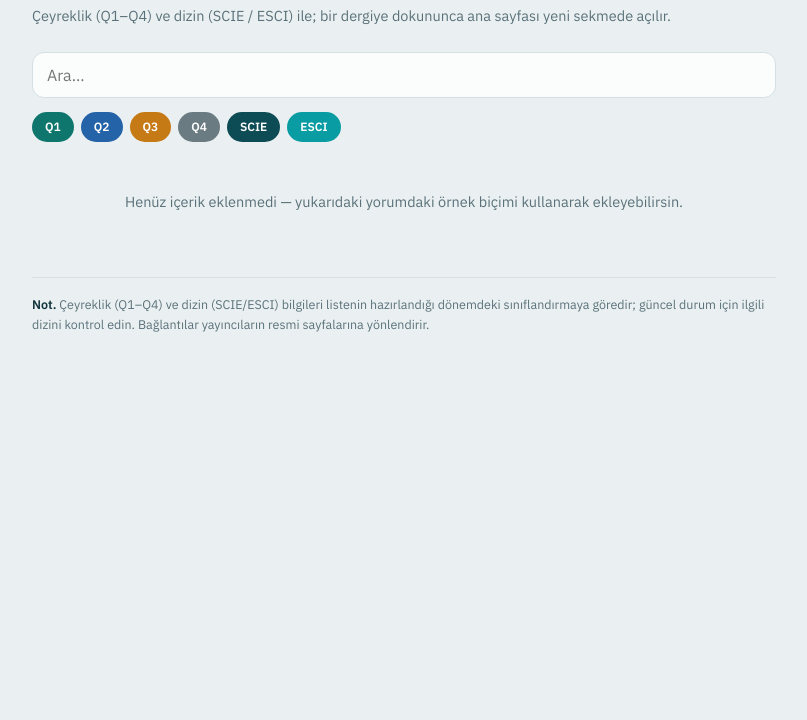
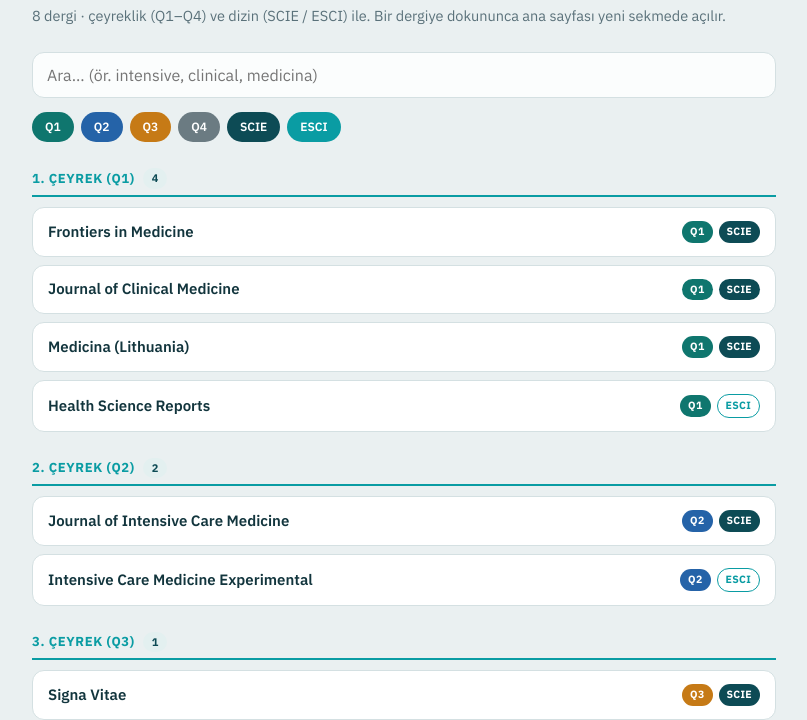
Before and after one commit to mesatdemirel24/medanestezi, a plain HTML site: page journals/medicine/index.html in a window 1280 px wide. Shown: the part 94-814 px from the top of the page, without its empty margins (236-1043 px from the left). Drawn offline with Linux system fonts and the light colour scheme.

Commit message:
Add files via upload

```diff
--- a/journals/medicine/index.html
+++ b/journals/medicine/index.html
@@ -3,7 +3,7 @@
 <head>
 <meta charset="UTF-8">
 <meta name="viewport" content="width=device-width, initial-scale=1.0">
-<title>Medicine — medanestezi</title>
+<title>Medicine Dergileri — medanestezi</title>
 <link rel="preconnect" href="https://fonts.googleapis.com">
 <link rel="preconnect" href="https://fonts.gstatic.com" crossorigin>
 <link href="https://fonts.googleapis.com/css2?family=IBM+Plex+Sans:wght@400;500;600;700&display=swap" rel="stylesheet">
@@ -62,10 +62,10 @@ h1{font-size:23px;margin:0 0 4px;letter-spacing:-.3px}
 <div class="wrap">
   <a class="back" href="../">← Journals</a>
   <h1>Medicine</h1>
-  <p class="sub">Çeyreklik (Q1–Q4) ve dizin (SCIE / ESCI) ile; bir dergiye dokununca ana sayfası yeni sekmede açılır.</p>
+  <p class="sub">8 dergi · çeyreklik (Q1–Q4) ve dizin (SCIE / ESCI) ile. Bir dergiye dokununca ana sayfası yeni sekmede açılır.</p>
 
   <div class="searchbar">
-    <input id="q" type="search" placeholder="Ara…">
+    <input id="q" type="search" placeholder="Ara… (ör. intensive, clinical, medicina)">
   </div>
 
   <div class="filters" id="filters">
@@ -78,29 +78,18 @@ h1{font-size:23px;margin:0 0 4px;letter-spacing:-.3px}
   </div>
 
   <div id="content">
-    <!-- ========================================================================
-         BURAYA KENDİ İÇERİĞİNİ EKLE.
-         Anesteziyoloji sayfasıyla AYNI biçim. Bir "grup başlığı" ve altına
-         istediğin kadar "kart" yazarsın. Aşağıdaki ÖRNEĞİ kopyalayıp çoğalt:
-
-    <h2 class="grp" data-grp="Q1">1. ÇEYREK (Q1) <span class="cnt">1</span></h2>
-    <a class="j" href="https://www.nejm.org/" target="_blank" rel="noopener"
-       data-q="Q1" data-idx="SCIE" data-txt="new england journal of medicine scie q1">
-      <span class="jn">New England Journal of Medicine</span>
-      <span class="badges"><span class="bd q Q1">Q1</span><span class="bd ix SCIE">SCIE</span></span>
-    </a>
-
-         Kurallar:
-         • data-q  = Q1 / Q2 / Q3 / Q4   (kartın rengi ve grubu buna göre)
-         • data-idx = SCIE veya ESCI      (dizin rozeti)
-         • data-txt = aramada bulunsun diye küçük harfle: ad + dizin + çeyrek
-         • href     = derginin adresi; <span class="jn"> içine derginin adı
-         • Her çeyrek için yeni bir <h2 class="grp" data-grp="Q2">...</h2> aç,
-           başlık metnini "2. ÇEYREK (Q2)" gibi yaz, altına kartları koy.
-         ======================================================================== -->
-    <p style="text-align:center;color:var(--muted);padding:34px 0;font-size:14.5px">
-      Henüz içerik eklenmedi — yukarıdaki yorumdaki örnek biçimi kullanarak ekleyebilirsin.
-    </p>
+  <h2 class="grp" data-grp="Q1">1. Çeyrek (Q1) <span class="cnt">4</span></h2>
+  <a class="j" href="https://www.frontiersin.org/journals/medicine" target="_blank" rel="noopener" data-q="Q1" data-idx="SCIE" data-txt="frontiers in medicine scie q1"><span class="jn">Frontiers in Medicine</span><span class="badges"><span class="bd q Q1">Q1</span><span class="bd ix SCIE">SCIE</span></span></a>
+  <a class="j" href="https://www.mdpi.com/journal/jcm" target="_blank" rel="noopener" data-q="Q1" data-idx="SCIE" data-txt="journal of clinical medicine scie q1"><span class="jn">Journal of Clinical Medicine</span><span class="badges"><span class="bd q Q1">Q1</span><span class="bd ix SCIE">SCIE</span></span></a>
+  <a class="j" href="https://www.mdpi.com/journal/medicina" target="_blank" rel="noopener" data-q="Q1" data-idx="SCIE" data-txt="medicina (lithuania) scie q1"><span class="jn">Medicina (Lithuania)</span><span class="badges"><span class="bd q Q1">Q1</span><span class="bd ix SCIE">SCIE</span></span></a>
+  <a class="j" href="https://onlinelibrary.wiley.com/journal/23988835" target="_blank" rel="noopener" data-q="Q1" data-idx="ESCI" data-txt="health science reports esci q1"><span class="jn">Health Science Reports</span><span class="badges"><span class="bd q Q1">Q1</span><span class="bd ix ESCI">ESCI</span></span></a>
+  <h2 class="grp" data-grp="Q2">2. Çeyrek (Q2) <span class="cnt">2</span></h2>
+  <a class="j" href="https://journals.sagepub.com/home/jic" target="_blank" rel="noopener" data-q="Q2" data-idx="SCIE" data-txt="journal of intensive care medicine scie q2"><span class="jn">Journal of Intensive Care Medicine</span><span class="badges"><span class="bd q Q2">Q2</span><span class="bd ix SCIE">SCIE</span></span></a>
+  <a class="j" href="https://link.springer.com/journal/40635/articles" target="_blank" rel="noopener" data-q="Q2" data-idx="ESCI" data-txt="intensive care medicine experimental esci q2"><span class="jn">Intensive Care Medicine Experimental</span><span class="badges"><span class="bd q Q2">Q2</span><span class="bd ix ESCI">ESCI</span></span></a>
+  <h2 class="grp" data-grp="Q3">3. Çeyrek (Q3) <span class="cnt">1</span></h2>
+  <a class="j" href="https://www.signavitae.com/journal-info/overview" target="_blank" rel="noopener" data-q="Q3" data-idx="SCIE" data-txt="signa vitae scie q3"><span class="jn">Signa Vitae</span><span class="badges"><span class="bd q Q3">Q3</span><span class="bd ix SCIE">SCIE</span></span></a>
+  <h2 class="grp" data-grp="Q4">4. Çeyrek (Q4) <span class="cnt">1</span></h2>
+  <a class="j" href="https://geriatri.dergisi.org" target="_blank" rel="noopener" data-q="Q4" data-idx="SCIE" data-txt="turkish journal of geriatrics — türk geriatri dergisi scie q4"><span class="jn">Turkish Journal of Geriatrics — Türk Geriatri Dergisi</span><span class="badges"><span class="bd q Q4">Q4</span><span class="bd ix SCIE">SCIE</span></span></a>
   </div>
   <div class="nores hidden" id="nores">Eşleşen dergi bulunamadı.</div>
 
```
